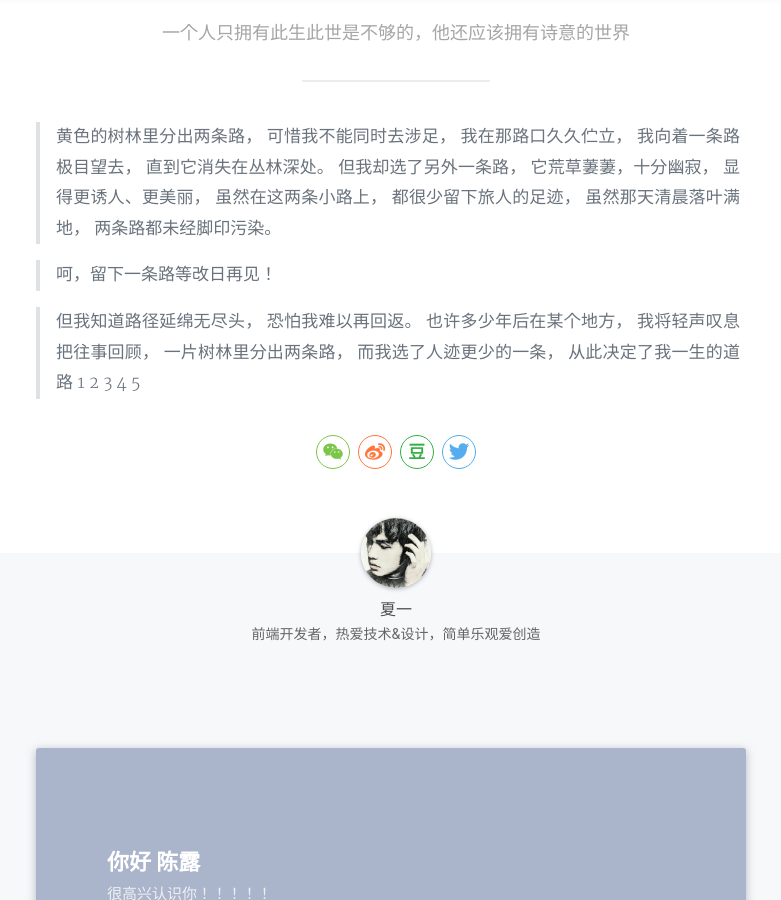
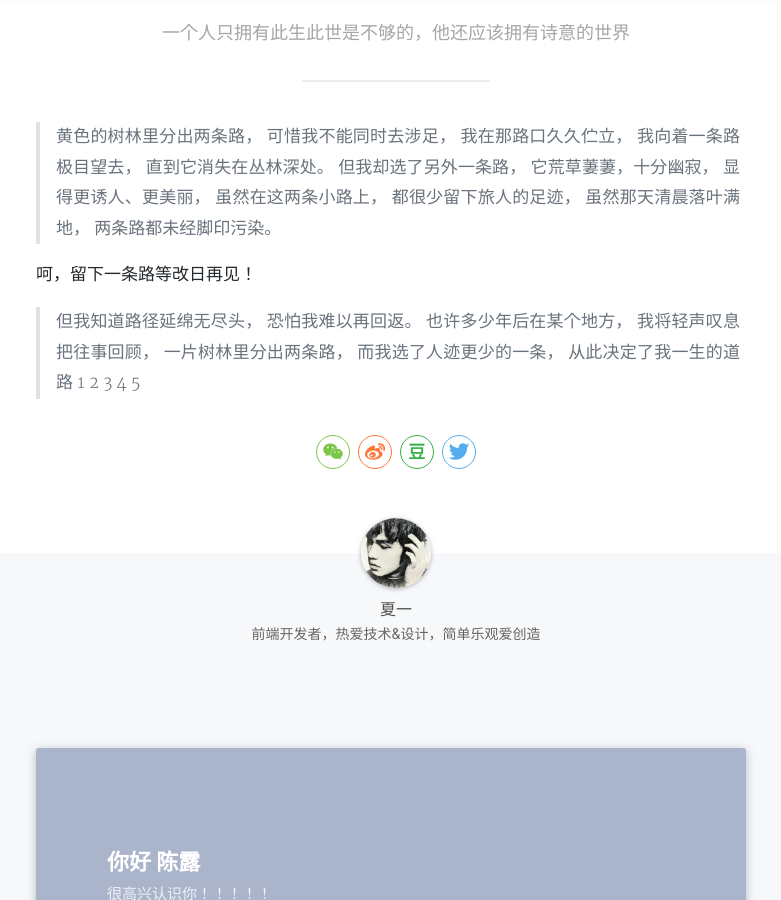
Before and after one commit to const-qy/const-qy.githhub.com, a Jekyll site: the page built from _posts/2020-4-13-a poem.md, in a window 1280 px wide and 900 px high, scrolled down 516 px. Shown: the whole window, without its empty margins (244-1025 px from the left). Built offline with Jekyll 4.4.1, drawn with Linux system fonts in a browser that asks for light colours; nearby versions of some CDN libraries; a style sheet for code colours, icons or effects is not loaded.

```diff
--- a/_posts/2020-4-13-a poem.md
+++ b/_posts/2020-4-13-a poem.md
@@ -14,14 +14,14 @@ cover: 'http://on2171g4d.bkt.clouddn.com/jekyll-theme-h2o-postcover.jpg'
 >我向着一条路极目望去，
 >直到它消失在丛林深处。
 >但我却选了另外一条路，
->它荒草萋萋，十分幽寂，
->显得更诱人、更美丽，
->虽然在这两条小路上，
->都很少留下旅人的足迹，
->虽然那天清晨落叶满地，
->两条路都未经脚印污染。
+它荒草萋萋，十分幽寂，
+显得更诱人、更美丽，
+虽然在这两条小路上，
+都很少留下旅人的足迹，
+虽然那天清晨落叶满地，
+两条路都未经脚印污染。
 
->呵，留下一条路等改日再见！
+呵，留下一条路等改日再见！
 
 >但我知道路径延绵无尽头，
 >恐怕我难以再回返。
```
